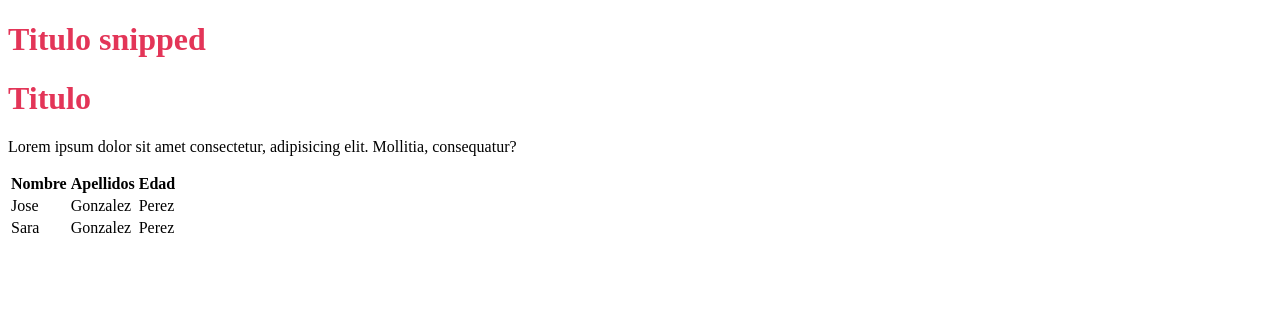
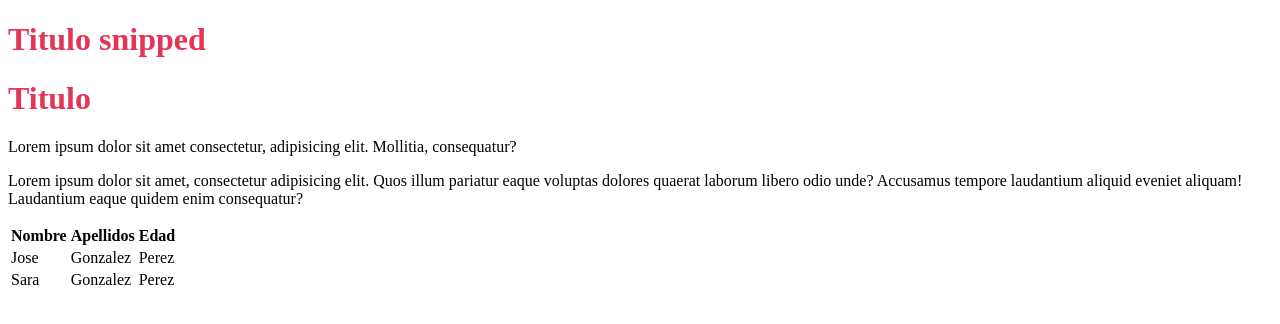
Before and after one commit to DBENITOD/Proyecto1, a plain HTML site: page index.html in a window 1280 px wide. Drawn offline with Linux system fonts and the light colour scheme.

Commit message:
add new change in body

```diff
--- a/index.html
+++ b/index.html
@@ -13,6 +13,7 @@
     </div>
     <h1>Titulo</h1>
     <p>Lorem ipsum dolor sit amet consectetur, adipisicing elit. Mollitia, consequatur?</p>
+    <p>Lorem ipsum dolor sit amet, consectetur adipisicing elit. Quos illum pariatur eaque voluptas dolores quaerat laborum libero odio unde? Accusamus tempore laudantium aliquid eveniet aliquam! Laudantium eaque quidem enim consequatur?</p>
     <table>
         <tr>
             <th>Nombre</th>
```
